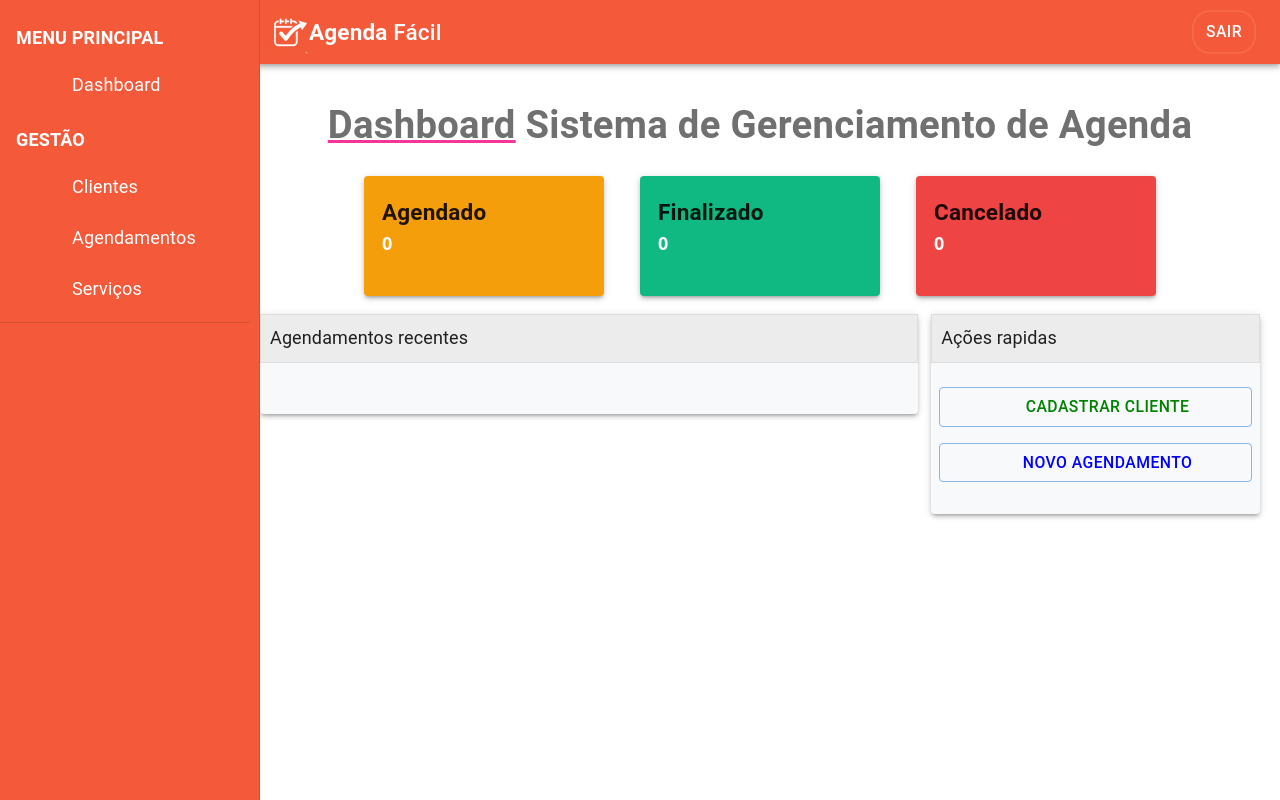
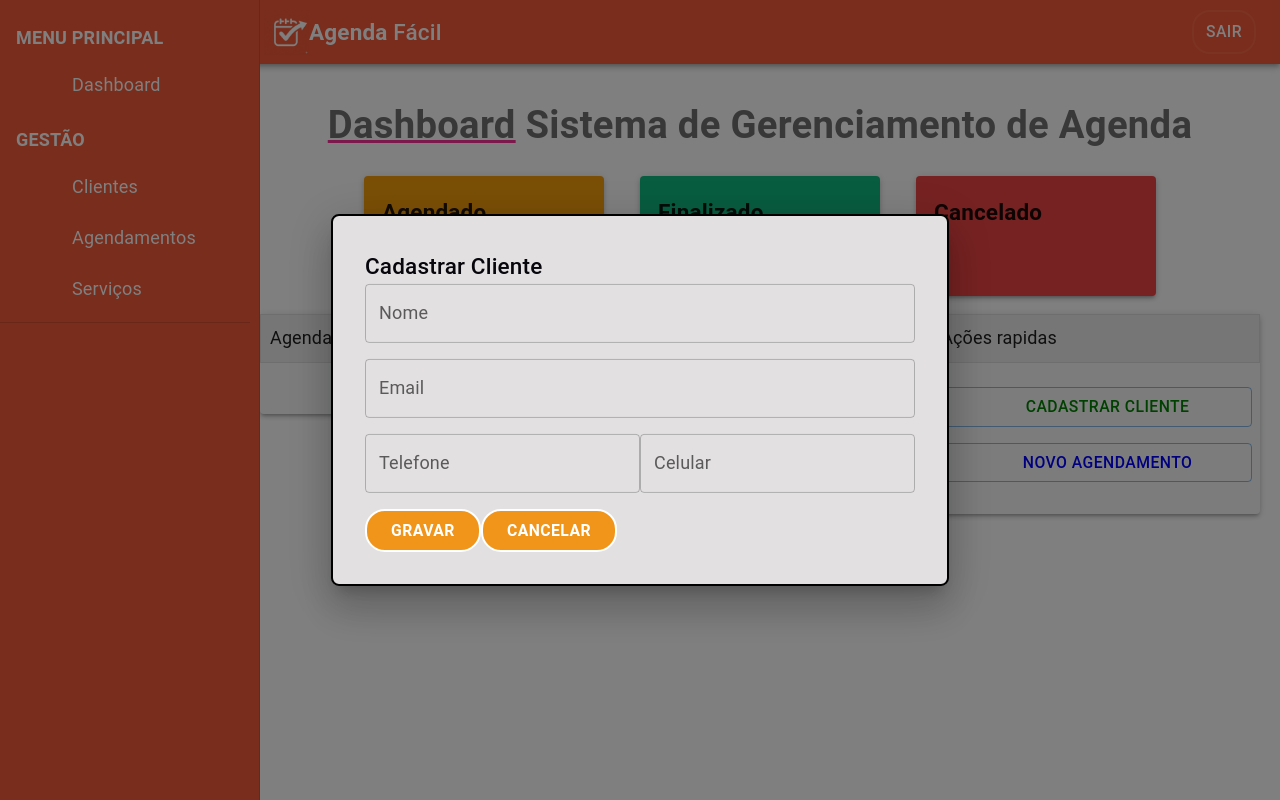
Before and after one commit to njunior93/agenda-facil-front_end, a React (Vite) app: page /dashboard in a window 1280 px wide. Both pictures are taken after a click on the button "CADASTRAR CLIENTE". Built offline with nearby package versions, Linux system fonts and the light colour scheme; some icons are missing.

Commit message:
feat:criada o modal para criação de cliente.

```diff
--- a/src/features/dashboard/pages/PaginaDashboard.tsx
+++ b/src/features/dashboard/pages/PaginaDashboard.tsx
@@ -4,11 +4,15 @@ import { useNavigate } from "react-router-dom";
 import Stack from '@mui/material/Stack';
 import PersonIcon from "@mui/icons-material/Person";
 import EventIcon from "@mui/icons-material/Event";
+import Modal from "../../../shared/modals/Modal";
+import { AppContext } from "../../../shared/context/context";
+import React from "react";
 
 
 
 const PaginaDashboard = () => {
     const navigate = useNavigate();
+    const {setAbrirModalCliente} = React.useContext(AppContext);
 
     return (
         <>
@@ -31,6 +35,7 @@ const PaginaDashboard = () => {
                         </div>
                     </div>
                 </section>
+
                 <section className="flex flex-row gap-3">
                     <Paper className="basis-2/3" elevation={3} sx={{marginBottom: '1rem', width: '100%', height: '100px', backgroundColor: '#F8F9FA' }}>
                         <Typography variant="h6" sx={{fontSize: '1rem', backgroundColor: '#ECECEC', width: '100%', padding: '0.5rem', border: '1px solid #ddd' }} gutterBottom  fontWeight="400">Agendamentos recentes</Typography>
@@ -39,12 +44,14 @@ const PaginaDashboard = () => {
                         <Typography variant="h6" sx={{fontSize: '1rem',  backgroundColor: '#ECECEC', width: '100%', padding: '0.5rem', border: '1px solid #ddd' }} gutterBottom fontWeight="400">Ações rapidas</Typography>
 
                         <Stack spacing={2} direction="column" sx={{ mt: 2, padding: 1 }}>
-                            <Button variant="outlined" startIcon={<PersonIcon />} sx={{ color: "green" }}>Cadastrar Cliente</Button>
+                            <Button variant="outlined" startIcon={<PersonIcon />} sx={{ color: "green" }} onClick={() => setAbrirModalCliente(true)}>Cadastrar Cliente</Button>
                             <Button variant="outlined" startIcon={<EventIcon />} sx={{ color: "blue" }}>Novo Agendamento</Button>
                         </Stack>
 
                     </Paper>
                 </section>
+
+                <Modal/>
             </main>
         </>
     )
--- a/src/pages/PaginaLogin.tsx
+++ b/src/pages/PaginaLogin.tsx
@@ -1,5 +1,5 @@
 import * as yup from "yup";
-import { set, useForm } from "react-hook-form";
+import {  useForm } from "react-hook-form";
 import { yupResolver } from "@hookform/resolvers/yup";
 import { TextField, Button, Typography,FormControlLabel, Checkbox, Link, Box } from "@mui/material";
 import axios from 'axios';
@@ -8,6 +8,7 @@ import { useEffect, useState } from "react";
 import alertaMensagem from "../shared/components/AlertaMensagem";
 import ReportProblemIcon from '@mui/icons-material/ReportProblem';
 import logo from "../assets/logo-titulo.png";
+import type { InferType } from "yup";
 
 const PaginaLogin = () => {
     const navigate = useNavigate();
@@ -26,11 +27,13 @@ const PaginaLogin = () => {
     const schema = yup.object({
         email: yup.string().email("Email inválido").required("Email é obrigatório"),
         senha: yup.string().min(8, "A senha deve conter no mínimo 8 caracteres").required("Senha é obrigatória"),
-    })
+    });
 
-    const {register, handleSubmit, formState: { errors }} = useForm({resolver: yupResolver(schema)})
+    type LoginFormData  = InferType<typeof schema>;
 
-    const fetchEntrar = async (data: any) =>{
+    const {register, handleSubmit, formState: { errors }} = useForm<LoginFormData>({resolver: yupResolver(schema)})
+
+    const fetchEntrar = async (data: LoginFormData) =>{
         try{
 
             const response = await axios.post("http://localhost:3000/auth/login", {
--- a/src/shared/context/context.tsx
+++ b/src/shared/context/context.tsx
@@ -1,8 +1,8 @@
 import { createContext, useState, type ReactNode } from 'react';
 
 interface IContext {
-  setOpenSideBar: (open: false | true) => void;
-  openSideBar: false | true;
+  setAbrirModalCliente: (open: false | true) => void;
+  modalCliente: false | true;
 
 }
 
@@ -11,17 +11,17 @@ interface AppProvideProps{
 }
 
 const inicial: IContext = {
-  setOpenSideBar: () => {},
-  openSideBar: false
+  setAbrirModalCliente: () => {},
+  modalCliente: false
 };
 
 export const AppContext = createContext<IContext>(inicial);
 
 export const AppProvider = ({ children }: AppProvideProps) => {
-  const [openSideBar, setOpenSideBar] = useState<false | true>(false);
+  const [modalCliente, setAbrirModalCliente] = useState<false | true>(false);
 
   return (
-    <AppContext.Provider value={{ openSideBar, setOpenSideBar }}>
+    <AppContext.Provider value={{ modalCliente, setAbrirModalCliente }}>
       {children}
     </AppContext.Provider>
   );
--- /dev/null
+++ b/src/shared/modals/Modal.tsx
@@ -0,0 +1,170 @@
+import * as React from 'react';
+import {Box, Modal, TextField} from '@mui/material';
+import Button from '@mui/material/Button';
+import Typography from '@mui/material/Typography';
+import { AppContext } from '../context/context';
+import * as yup from "yup";
+import { yupResolver } from '@hookform/resolvers/yup';
+import { useForm } from 'react-hook-form';
+import axios from 'axios';
+import { useNavigate } from 'react-router-dom';
+import alertaMensagem from '../components/AlertaMensagem';
+import ReportProblemIcon from '@mui/icons-material/ReportProblem';
+import { useEffect } from 'react';
+
+
+const ModalComponent = () => {
+    const {modalCliente, setAbrirModalCliente} = React.useContext(AppContext);
+    const [alerta, setAlerta] = React.useState<React.ReactNode | null>(null);
+    const navigate = useNavigate();
+
+    useEffect(() =>{
+            if (!alerta) return;
+
+            const timer = setTimeout(() => {
+                setAlerta(null);
+            }, 3000);
+
+            return () => clearTimeout(timer);
+        }, [alerta]);
+
+    const syle = {
+        position: 'absolute',
+        top: '50%',
+        left: '50%',
+        transform: 'translate(-50%, -50%)',
+        bgcolor: '#e2e0e0',
+        border: '2px solid #000',
+        boxShadow: 24,
+        p: 4,
+        borderRadius: 2,
+    }
+
+    const schema = yup.object({
+        nome: yup.string().required("O nome é obrigatório"),
+        email: yup.string().email("Email inválido"),
+        telefone: yup.string().test("telefone-valido", "Formato: (99) 9999-9999", (value) => {if (!value) return true; return /^\(\d{2}\)\s\d{4}-\d{4}$/.test(value)}),
+        celular: yup.string().test("celular-valido", "Formato: (99) 99999-9999", (value) => {if (!value) return true; return /^\(\d{2}\)\s\d{5}-\d{4}$/.test(value)}),
+    })
+
+    const {register, handleSubmit,reset, formState: {errors}} = useForm({resolver: yupResolver(schema)});
+
+    const formatarFoneCel = (numero: string) => {
+        let valor = numero.replace(/\D/g, "");
+
+        if (valor.length <= 10) {
+            return valor
+            .replace(/^(\d{2})(\d)/g, "($1) $2")
+            .replace(/(\d{4})(\d)/, "$1-$2");
+        } else {
+            return valor
+            .replace(/^(\d{2})(\d)/g, "($1) $2")
+            .replace(/(\d{5})(\d)/, "$1-$2");
+        }
+    }
+
+    const cancelarCliente = () =>{
+        reset();
+        setAbrirModalCliente(false);
+    }
+
+    const fetchGravarCliente = async (data: any) => {
+        const token = localStorage.getItem("token");
+
+        if(!token) {
+            navigate("/");
+            return;
+        }
+
+        try{
+             await axios.post("http://localhost:3000/cliente/gravar-cliente",{
+                nome: data.nome,
+                email: data.email,
+                telefone: data.telefone,
+                celular: data.celular
+            },
+            {
+                headers: {Authorization: `Bearer ${token}`}
+            });
+
+            setAlerta(alertaMensagem("Cliente cadastrado com sucesso!", "success", <ReportProblemIcon/>));
+            reset();
+            setAbrirModalCliente(false);
+
+        }catch(error:any){
+            if(error.response){
+                setAlerta(alertaMensagem(error.response.data.message, "error", <ReportProblemIcon/>))
+            }else{
+                setAlerta(alertaMensagem("Ocorreu um erro ao gravar", "error", <ReportProblemIcon/>))
+            }
+        }
+    }
+
+
+    return (
+        <>
+         <Modal open={modalCliente} onClose={(_event: object,reason) => reason != 'backdropClick' && setAbrirModalCliente(false)}>
+                <Box sx={syle}>
+                    <Typography variant="h6" component="h2">Cadastrar Cliente</Typography>
+                    <form onSubmit={handleSubmit(fetchGravarCliente)}>
+                            <TextField
+                                label="Nome"
+                                {...register("nome")}
+                                error={!!errors.nome}
+                                helperText={errors.nome?.message}
+                                fullWidth
+                            />
+
+                        <Box sx={{ mt: 2 }}>
+                            <TextField
+                                label="Email"
+                                {...register("email")}
+                                error={!!errors.email}
+                                helperText={errors.email?.message}
+                                fullWidth
+                            />
+                        </Box>
+                        <Box sx={{ mt: 2 }}>
+                            <TextField
+                                label="Telefone"
+                                placeholder='(99) 9999-9999'
+                                {...register("telefone")}
+                                error={!!errors.telefone}
+                                helperText={errors.telefone?.message}
+                                onChange={(e) =>{
+                                    e.target.value = formatarFoneCel(e.target.value);
+                                }}
+                            />
+
+                        <TextField
+                                label="Celular"
+                                placeholder='(99) 99999-9999'
+                                {...register("celular")}
+                                error={!!errors.celular}
+                                helperText={errors.celular?.message}
+                                onChange={(e) =>{
+                                    e.target.value = formatarFoneCel(e.target.value);
+                                }}
+                            />
+                        </Box>
+                        <Box sx={{ mt: 2 }}>
+                            <Button type="submit" sx={{backgroundColor: "#f1941aff", color: "#fff", fontWeight: "bold", borderRadius: "20px",border: "2px solid #ffffffff",paddingX: 3,"&:hover": {backgroundColor: "#fc9208ff",},}}>
+                                Gravar
+                            </Button>
+                            <Button  onClick={() => cancelarCliente()} sx={{backgroundColor: "#f1941aff", color: "#fff", fontWeight: "bold", borderRadius: "20px",border: "2px solid #ffffffff",paddingX: 3,"&:hover": {backgroundColor: "#fc9208ff",},}}>
+                                Cancelar
+                            </Button>
+                        </Box>
+                    </form>
+
+                </Box>
+         </Modal>
+
+         {alerta && <Box sx={{ position: 'fixed', top: '50%', left: '50%', transform: 'translate(-50%, -50%)', zIndex: 1301,pointerEvents: 'none' }}>{alerta}</Box>}
+        </>
+
+
+    );
+};
+
+export default ModalComponent;
```
